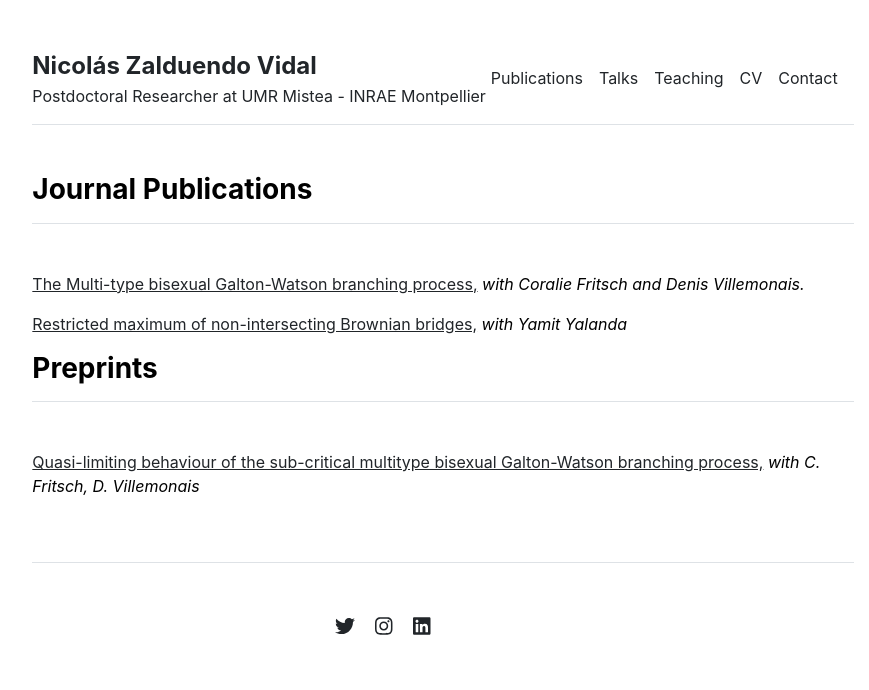
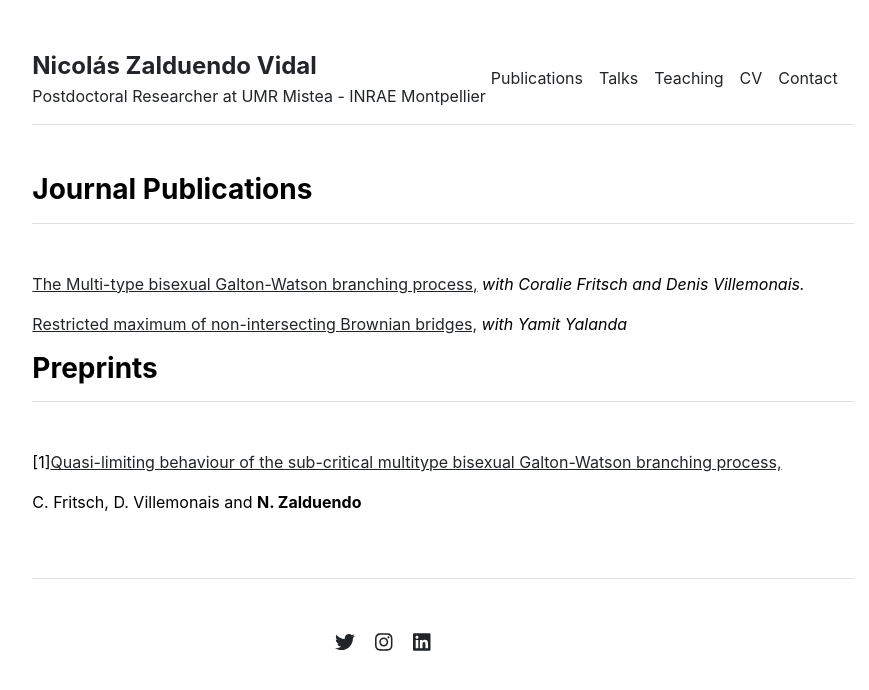
Before and after one commit to nzalduendo/nzalduendo.github.io, a Jekyll site: the page built from publications.md, in a window 1280 px wide. Shown: the top 690 px of the page, without its empty margins (197-1066 px from the left). Built offline with Jekyll 4.4.1, drawn with Linux system fonts in a browser that asks for light colours.

Commit message:
Update publications.html
correction on preprints

```diff
--- a/_includes/publications.html
+++ b/_includes/publications.html
@@ -23,12 +23,13 @@
     <h3 class="fw-bold border-bottom pb-3 mb-5">Preprints</h3>
       {%for item in site.data.publications.preprint %}
         {% if item.contributors == 'None' %}
-          <p>{{ item.number }}<a href="{{ item.url }}">{{ item.name }}</p>
+          <p>{{ item.number }}<a href="{{ item.url }}">{{ item.name }}</a></p>
           <p><b>N. Zalduendo</b></p>
         {% else %}
-          <p><a href="{{ item.url }}">{{ item.name }}</a> <em>with {{ item.contributors }}</em></p>
+          <p>{{ item.number }}<a href="{{ item.url }}">{{ item.name }}</a></p>
+          <p>{{ item.contributors }} and <b>N. Zalduendo</b></p>
         {% endif %}
-    {% endfor %}
+      {% endfor %}
     {% endif %}
   </div>
 </div>
```
